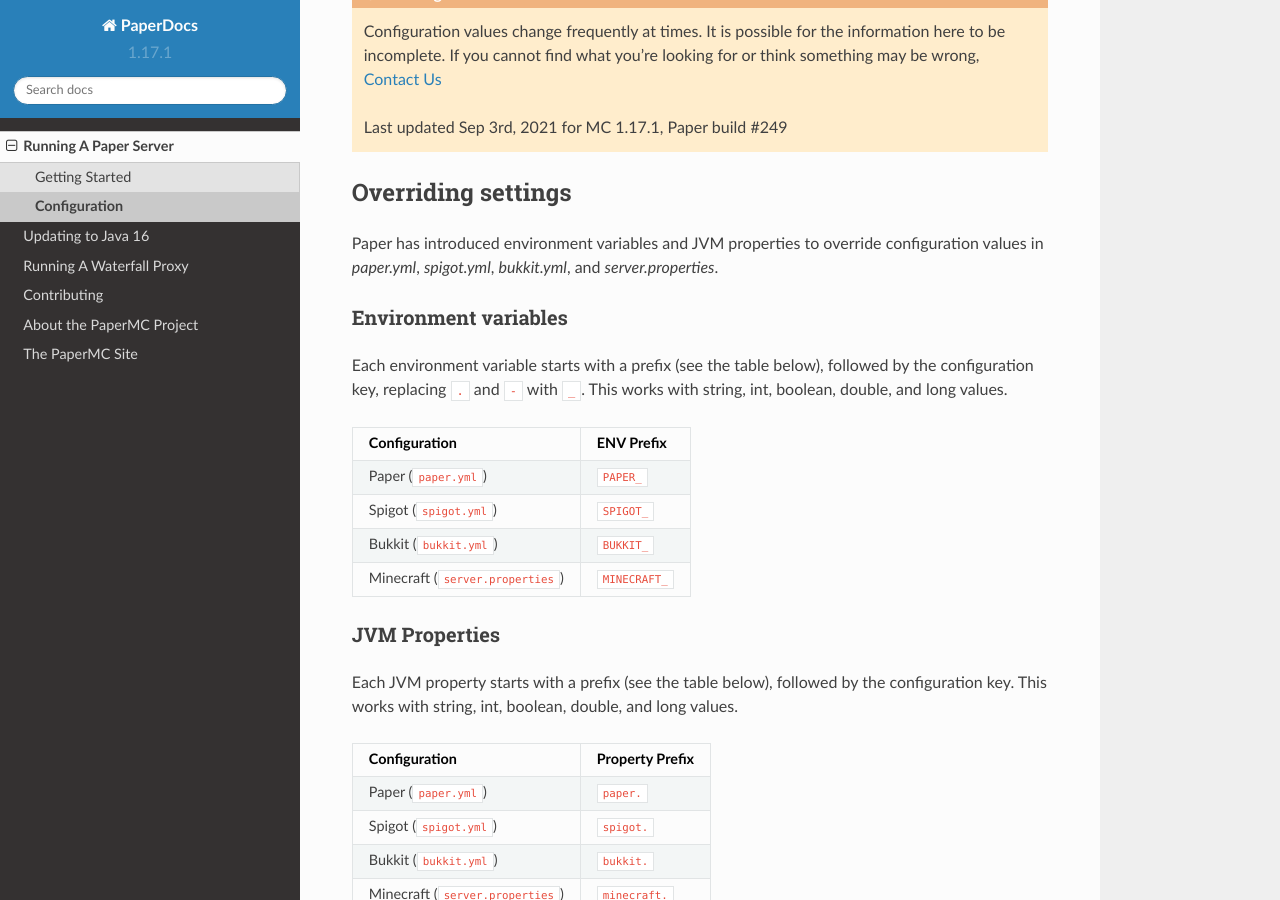
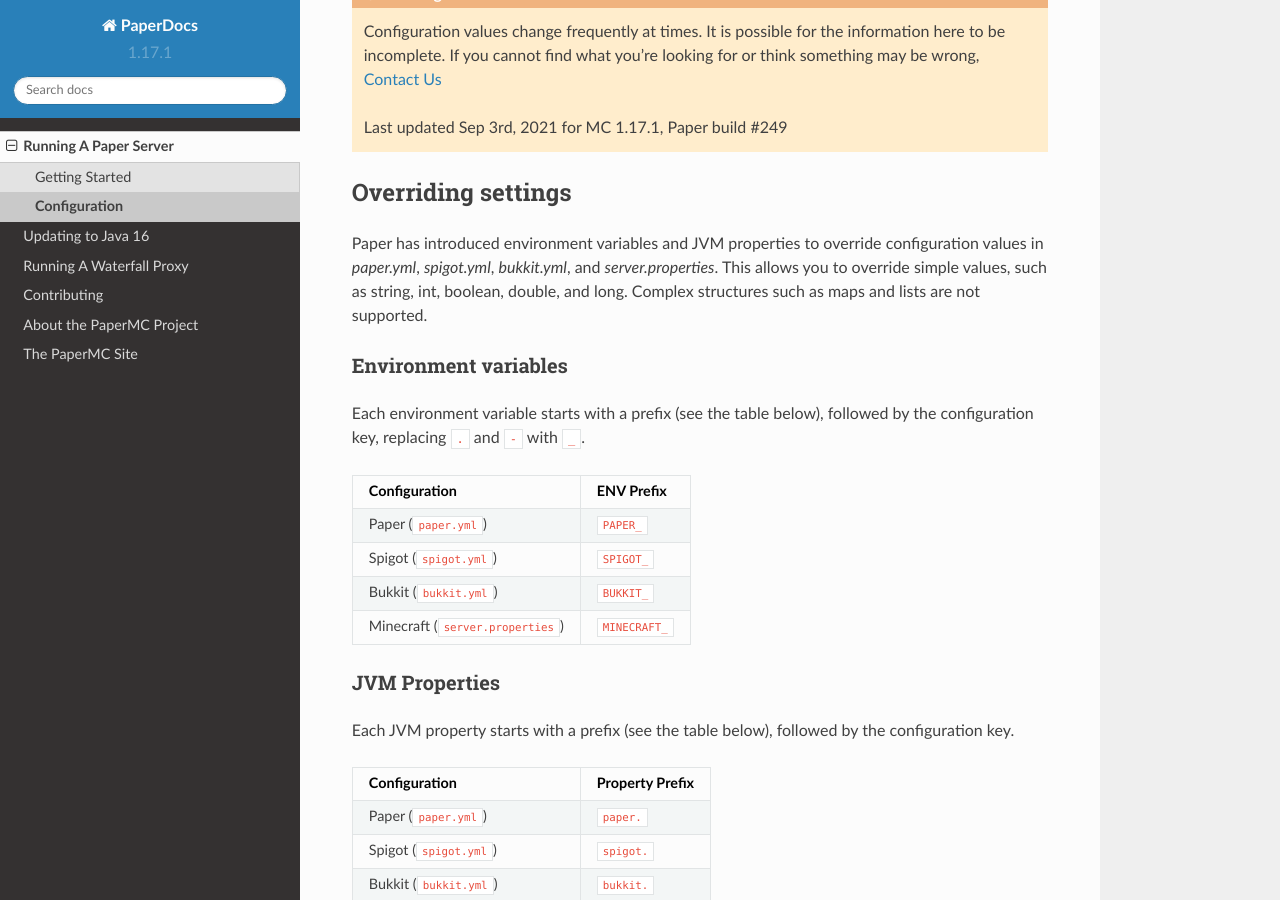
Before and after one commit to PaperMC/PaperDocs, a Sphinx documentation site: the page built from source/server/configuration.rst, in a window 1280 px wide and 900 px high, scrolled down 469 px. Built offline with Sphinx 7.4.7 and the Read the Docs theme 2.0.0, drawn with Linux system fonts in a browser that asks for light colours.

Commit message:
Clarify overridable value types

```diff
--- a/source/server/configuration.rst
+++ b/source/server/configuration.rst
@@ -26,12 +26,13 @@
 ===================
 
 Paper has introduced environment variables and JVM properties to override configuration values in `paper.yml`, `spigot.yml`, `bukkit.yml`, and `server.properties`.
+This allows you to override simple values, such as string, int, boolean, double, and long.
+Complex structures such as maps and lists are not supported.
 
 Environment variables
 ~~~~~~~~~~~~~~~~~~~~~
 
 Each environment variable starts with a prefix (see the table below), followed by the configuration key, replacing ``.`` and ``-`` with ``_``.
-This works with string, int, boolean, double, and long values.
 
 +-----------------------------------+--------------------------+
 | Configuration                     | ENV Prefix               |
@@ -49,7 +50,6 @@
 ~~~~~~~~~~~~~~
 
 Each JVM property starts with a prefix (see the table below), followed by the configuration key.
-This works with string, int, boolean, double, and long values.
 
 +-----------------------------------+--------------------------+
 | Configuration                     | Property Prefix          |
```
